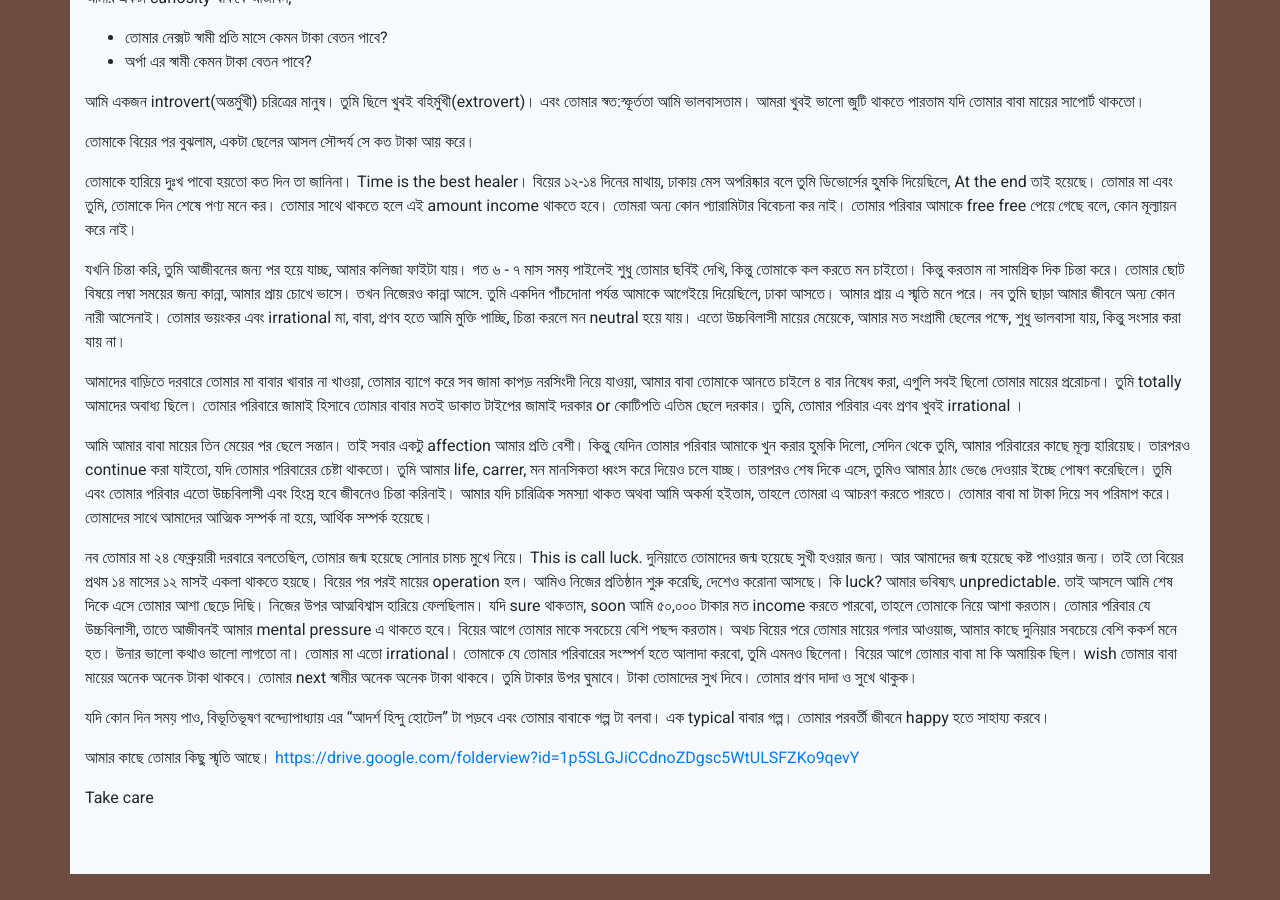
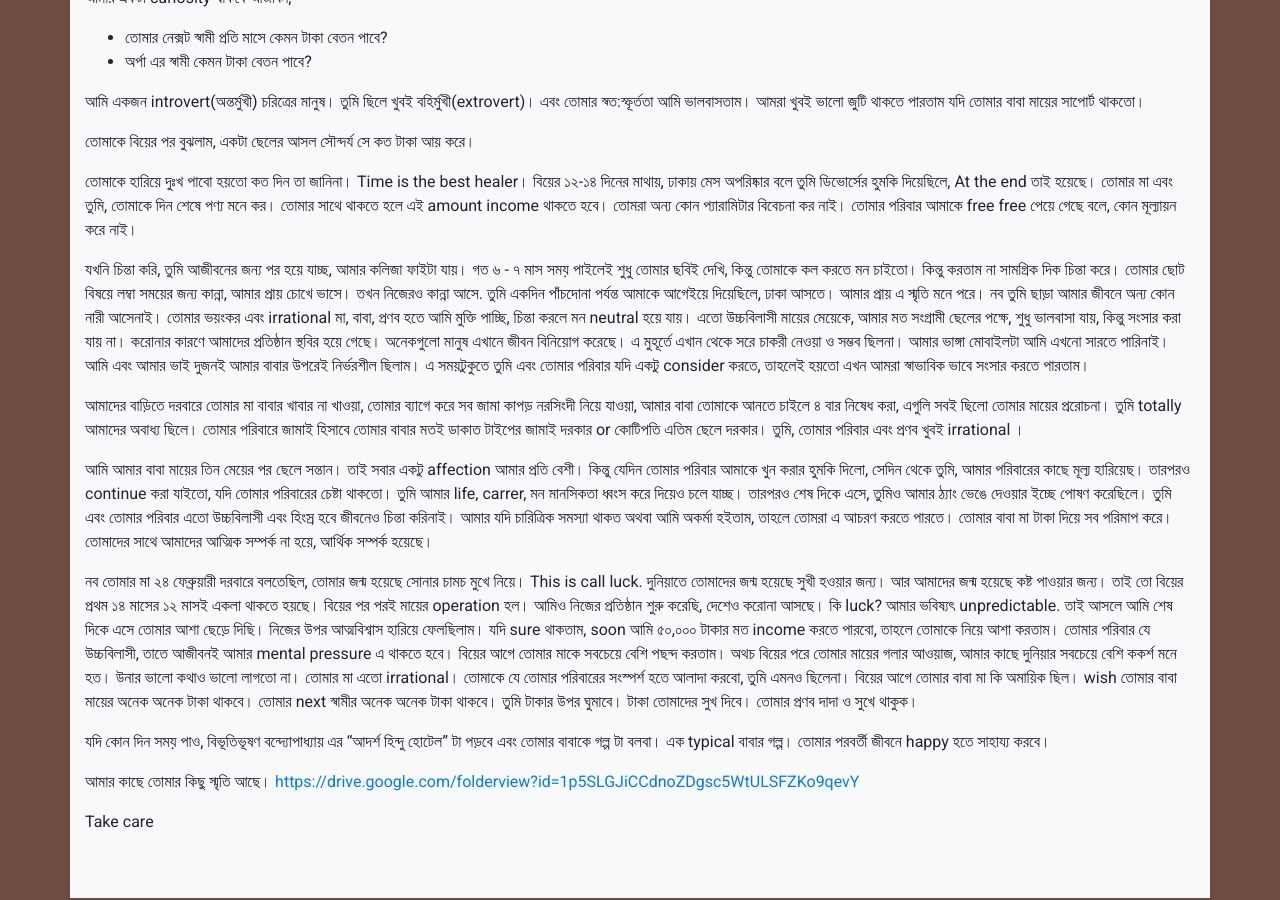
Before and after one commit to polodev/nobo, a Jekyll site: the page built from index.md, in a window 1280 px wide and 900 px high, scrolled down 4098 px. Built offline with Jekyll 4.4.1, drawn with Linux system fonts in a browser that asks for light colours; nearby versions of some CDN libraries.

Commit message:
--updated--

```diff
--- a/index.md
+++ b/index.md
@@ -110,7 +110,7 @@ active: last-message
 
 তোমাকে হারিয়ে দুঃখ পাবো হয়তো কত দিন তা জানিনা। Time is the best healer। বিয়ের ১২-১৪ দিনের মাথায়, ঢাকায় মেস অপরিষ্কার বলে তুমি ডিভোর্সের হুমকি দিয়েছিলে, At the end তাই হয়েছে। তোমার মা এবং তুমি, তোমাকে দিন শেষে পণ্য মনে কর। তোমার সাথে থাকতে হলে এই amount income থাকতে হবে। তোমরা অন্য কোন প্যারামিটার বিবেচনা কর নাই। তোমার পরিবার আমাকে free free পেয়ে গেছে বলে, কোন মূল্যায়ন করে নাই।
 
-যখনি চিন্তা করি, তুমি আজীবনের জন্য পর হয়ে যাচ্ছ, আমার কলিজা ফাইটা যায়। গত ৬ - ৭ মাস সময় পাইলেই শুধু তোমার ছবিই দেখি, কিন্তু তোমাকে কল করতে মন চাইতো। কিন্তু করতাম না সামগ্রিক দিক চিন্তা করে। তোমার ছোট বিষয়ে লম্বা সময়ের জন্য কান্না, আমার প্রায় চোখে ভাসে। তখন নিজেরও কান্না আসে. তুমি একদিন পাঁচদোনা পর্যন্ত আমাকে আগেইয়ে দিয়েছিলে, ঢাকা আসতে। আমার প্রায় এ স্মৃতি মনে পরে। নব তুমি ছাড়া আমার জীবনে অন্য কোন নারী আসেনাই। তোমার ভয়ংকর এবং irrational মা, বাবা, প্রণব হতে আমি মুক্তি পাচ্ছি, চিন্তা করলে মন neutral হয়ে যায়। এতো উচ্চবিলাসী মায়ের মেয়েকে, আমার মত সংগ্রামী ছেলের পক্ষে, শুধু ভালবাসা যায়, কিন্তু সংসার করা যায় না।
+যখনি চিন্তা করি, তুমি আজীবনের জন্য পর হয়ে যাচ্ছ, আমার কলিজা ফাইটা যায়। গত ৬ - ৭ মাস সময় পাইলেই শুধু তোমার ছবিই দেখি, কিন্তু তোমাকে কল করতে মন চাইতো। কিন্তু করতাম না সামগ্রিক দিক চিন্তা করে। তোমার ছোট বিষয়ে লম্বা সময়ের জন্য কান্না, আমার প্রায় চোখে ভাসে। তখন নিজেরও কান্না আসে. তুমি একদিন পাঁচদোনা পর্যন্ত আমাকে আগেইয়ে দিয়েছিলে, ঢাকা আসতে। আমার প্রায় এ স্মৃতি মনে পরে। নব তুমি ছাড়া আমার জীবনে অন্য কোন নারী আসেনাই। তোমার ভয়ংকর এবং irrational মা, বাবা, প্রণব হতে আমি মুক্তি পাচ্ছি, চিন্তা করলে মন neutral হয়ে যায়। এতো উচ্চবিলাসী মায়ের মেয়েকে, আমার মত সংগ্রামী ছেলের পক্ষে, শুধু ভালবাসা যায়, কিন্তু সংসার করা যায় না। করোনার কারণে আমাদের প্রতিষ্ঠান স্থবির হয়ে গেছে। অনেকগুলো মানুষ এখানে জীবন বিনিয়োগ করেছে। এ মুহূর্তে এখান থেকে সরে চাকরী নেওয়া ও সম্ভব ছিলনা। আমার ভাঙ্গা মোবাইলটা আমি এখনো সারতে পারিনাই। আমি এবং আমার ভাই দুজনই আমার বাবার উপরেই নির্ভরশীল ছিলাম। এ সময়টুকুতে তুমি এবং তোমার পরিবার যদি একটু consider করতে, তাহলেই হয়তো এখন আমরা স্বাভাবিক ভাবে সংসার করতে পারতাম।
 
 আমাদের বাড়িতে দরবারে তোমার মা বাবার খাবার না খাওয়া, তোমার ব্যাগে করে সব জামা কাপড় নরসিংদী নিয়ে যাওয়া, আমার বাবা তোমাকে আনতে চাইলে ৪ বার নিষেধ করা, এগুলি সবই ছিলো তোমার মায়ের প্ররোচনা। তুমি totally আমাদের অবাধ্য ছিলে। তোমার পরিবারে জামাই হিসাবে তোমার বাবার মতই ডাকাত টাইপের জামাই দরকার or কোটিপতি এতিম ছেলে দরকার। তুমি, তোমার পরিবার এবং প্রণব খুবই irrational ।
 
```
